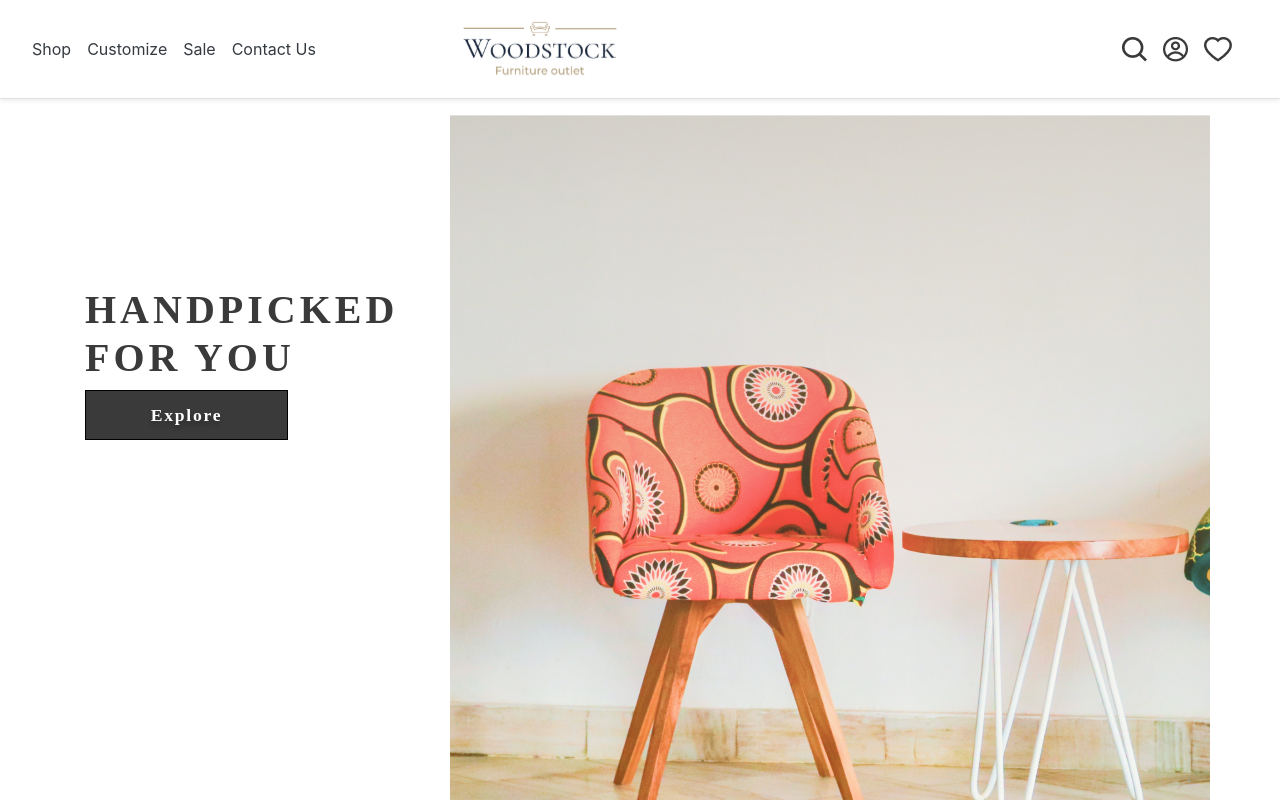
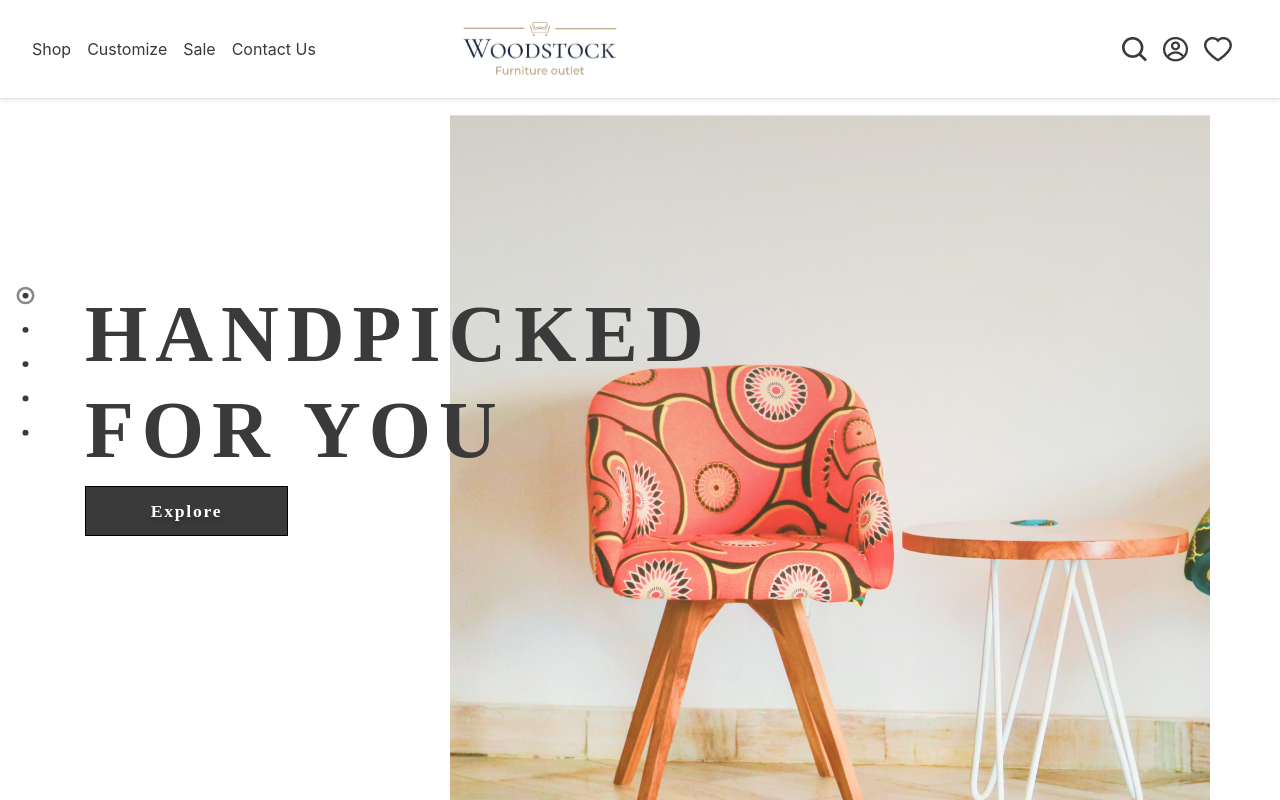
Before and after one commit to amalbros/devza, an Angular app: page / in a window 1280 px wide. Shown: the top 800 px of the page. Built offline with nearby package versions, Linux system fonts and the light colour scheme; what angular-font-awesome would draw is missing.

Commit message:
Template Home page issue solved

```diff
--- a/src/app/home/home.component.css
+++ b/src/app/home/home.component.css
@@ -257,9 +257,27 @@ text-shadow: 0px 4px 4px rgba(0, 0, 0, 0.25);
 font-family: Montserrat;
 font-style: normal;
 font-weight: 600;
-font-size:2.5em;
+font-size:5em;
+
 letter-spacing: 0.1em;
 color: #3A3A3A;
 
 
 }
+.sliderText{
+font-family: Montserrat;
+font-style: normal;
+font-weight: 500;
+font-size: 18px;
+line-height: 0%;
+color: #3A3A3A;
+
+}
+.sliderSmallText{
+font-family: Montserrat;
+font-style: normal;
+font-weight: normal;
+font-size: 18px;
+line-height: 0%;
+color: #3A3A3A;
+}
--- a/src/app/home/home.component.html
+++ b/src/app/home/home.component.html
@@ -2,14 +2,26 @@
 <div class="container">
     <div class="row" style="position:relative">
 
-        <div class="col-sm-4" style="margin-top:15%">
-            <h1 class="handpicked" style="width:120%;">HANDPICKED FOR YOU</h1>
+        <div class="col-sm-4" style="margin-top:15%;z-index:9">
+            <p style='float:left;margin-left:-20%'><svg width="21" height="150" viewBox="0 0 21 175" fill="none" xmlns="http://www.w3.org/2000/svg">
+                <ellipse cx="10.5" cy="11.1443" rx="3.5" ry="3.41388" fill="#3A3A3A"/>
+                <ellipse cx="10.5" cy="51.1356" rx="3.5" ry="3.41388" fill="#3A3A3A"/>
+                <ellipse cx="10.5" cy="91.1268" rx="3.5" ry="3.41388" fill="#3A3A3A"/>
+                <ellipse cx="10.5" cy="131.118" rx="3.5" ry="3.41388" fill="#3A3A3A"/>
+                <ellipse cx="10.5" cy="171.109" rx="3.5" ry="3.41388" fill="#3A3A3A"/>
+                <path opacity="0.6" d="M19.5 11.1445C19.5 15.9373 15.506 19.8861 10.5 19.8861C5.49399 19.8861 1.5 15.9373 1.5 11.1445C1.5 6.35161 5.49399 2.40283 10.5 2.40283C15.506 2.40283 19.5 6.35161 19.5 11.1445Z" stroke="#3A3A3A" stroke-width="3"/>
+                </svg>
+            </p>
+            <h1 class="handpicked" style="width:150%;">HANDPICKED FOR YOU</h1>
             <button class="explore" >Explore</button>
 
         </div>
         <div class="col-sm-8"  style="width:100%;height:800px;object-fit:contain;background: url('../../assets/pexels-eric-montanah-1350789 1.png');" >
-            <!-- <h1 class="handpicked" style="width:60%;position:absolute;margin-left:-45%;margin-top:22%">HANDPICKED FOR YOU</h1>
-            <button class="explore" style="margin-left:-45%;margin-top:50%">Explore</button> -->
+
+            <div style="margin-left:-15px;width:100%;height:10%;position:absolute;margin-top:92%;background-color:white;opacity:0.7">
+            <p class="sliderText" style="margin-top:20px;margin-left:10px">LIVING ROOM DECOR COLLECTION</p>
+            <p class="sliderSmallText" style="margin-top:20px;margin-left:10px">STARTS FROM $114.5</p>
+            </div>
         </div>
     </div>
 </div>
```
